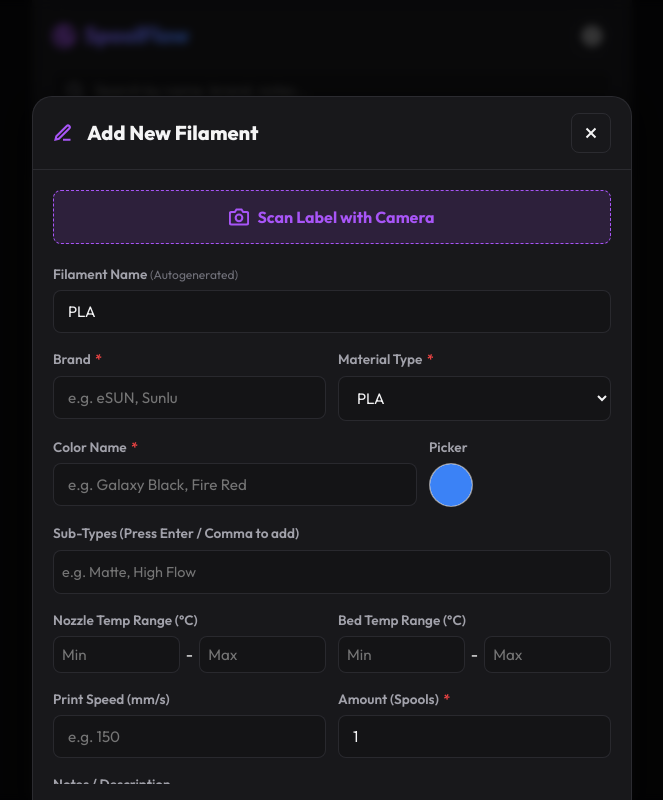
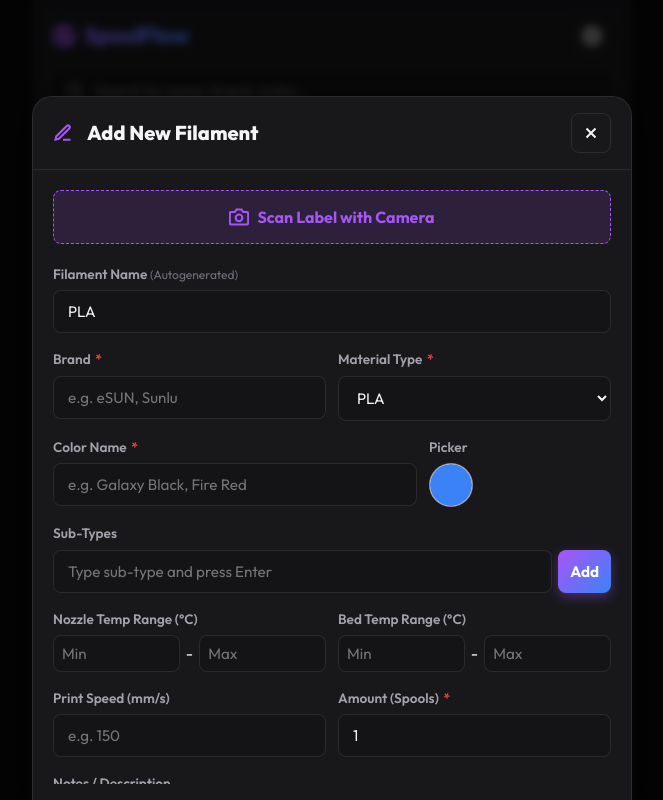
Before and after one commit to paulandrei-123/FilamentTracker, a React (Vite) app: page / in a window 1280 px wide. Both pictures are taken after a click on the button 872 px from the left and 748 px from the top of the page. Shown: the whole page, without its empty margins (308-971 px from the left). Built offline with nearby package versions, Linux system fonts and the light colour scheme.

Commit message:
Implement brand matching, sub-type save fixes, and select dropdowns in FilamentForm

```diff
--- a/src/components/FilamentForm.tsx
+++ b/src/components/FilamentForm.tsx
@@ -1,4 +1,4 @@
-import React, { useState, useEffect } from 'react';
+import React, { useState, useEffect, useMemo } from 'react';
 import type { Filament } from '../types';
 import { ColorPickerCanvas } from './ColorPickerCanvas';
 
@@ -45,6 +45,36 @@ const normalizeHex = (colorStr: string): string => {
   return '#3b82f6';
 };
 
+// Helper to find a matching brand in existing filaments using casing/whitespace/punctuation-insensitive match
+const findMatchingBrand = (newBrand: string, filaments: Filament[]): string => {
+  const cleanNew = newBrand.trim();
+  const normalizedNew = cleanNew.toLowerCase().replace(/[\s\-_]+/g, '');
+  if (!normalizedNew) return cleanNew;
+  for (const f of filaments) {
+    if (f.brand.toLowerCase().replace(/[\s\-_]+/g, '') === normalizedNew) {
+      return f.brand;
+    }
+  }
+  return cleanNew;
+};
+
+// Helper to find a matching sub-type in existing filaments using casing/whitespace/punctuation-insensitive match
+const findMatchingSubType = (newSubType: string, filaments: Filament[]): string => {
+  const cleanNew = newSubType.trim();
+  const normalizedNew = cleanNew.toLowerCase().replace(/[\s\-_]+/g, '');
+  if (!normalizedNew) return cleanNew;
+  for (const f of filaments) {
+    if (f.subTypes) {
+      for (const sub of f.subTypes) {
+        if (sub.toLowerCase().replace(/[\s\-_]+/g, '') === normalizedNew) {
+          return sub;
+        }
+      }
+    }
+  }
+  return cleanNew;
+};
+
 interface FilamentFormProps {
   filament?: Filament; // If editing or duplicating
   isDuplicate?: boolean; // If duplicating
@@ -83,6 +113,39 @@ export const FilamentForm: React.FC<FilamentFormProps> = ({
   );
   const [pictures, setPictures] = useState<string[]>(filament?.pictures || []);
 
+  // Derived lists for existing values dropdowns
+  const uniqueBrands = useMemo(() => {
+    const brands = new Set<string>();
+    existingFilaments.forEach((f) => {
+      if (f.brand) brands.add(f.brand);
+    });
+    return Array.from(brands).sort();
+  }, [existingFilaments]);
+
+  const uniqueSubTypes = useMemo(() => {
+    const subs = new Set<string>();
+    existingFilaments.forEach((f) => {
+      if (f.subTypes) {
+        f.subTypes.forEach((s) => {
+          if (s) subs.add(s);
+        });
+      }
+    });
+    return Array.from(subs).sort();
+  }, [existingFilaments]);
+
+  // Toggle states for text-input vs dropdown selects
+  const [showNewBrandInput, setShowNewBrandInput] = useState(() => {
+    if (uniqueBrands.length === 0) return true;
+    if (!filament?.brand) return false;
+    if (!uniqueBrands.includes(filament.brand)) return true;
+    return false;
+  });
+
+  const [showNewSubTypeInput, setShowNewSubTypeInput] = useState(() => {
+    return uniqueSubTypes.length === 0;
+  });
+
   const originalAutoName = filament
     ? `${filament.brand} ${filament.type} ${filament.color} ${(filament.subTypes || []).join(' ')}`.trim().replace(/\s+/g, ' ')
     : '';
@@ -115,8 +178,11 @@ export const FilamentForm: React.FC<FilamentFormProps> = ({
     if (e.key === 'Enter' || e.key === ',') {
       e.preventDefault();
       const val = subTypeInput.trim();
-      if (val && !subTypes.includes(val)) {
-        setSubTypes([...subTypes, val]);
+      if (val) {
+        const matched = findMatchingSubType(val, existingFilaments);
+        if (!subTypes.includes(matched)) {
+          setSubTypes([...subTypes, matched]);
+        }
       }
       setSubTypeInput('');
     }
@@ -302,7 +368,16 @@ If a value is not found on the label, return null for that field. Make your best
   };
 
   const fillFormFromScannedData = (parsed: any) => {
-    if (parsed.brand) setBrand(parsed.brand);
+    if (parsed.brand) {
+      const matchedBrand = findMatchingBrand(parsed.brand, existingFilaments);
+      setBrand(matchedBrand);
+      // Determine if scanned brand matches existing so dropdown view matches
+      if (uniqueBrands.includes(matchedBrand)) {
+        setShowNewBrandInput(false);
+      } else {
+        setShowNewBrandInput(true);
+      }
+    }
     if (parsed.type) setType(parsed.type);
     if (parsed.color) setColor(parsed.color);
     if (parsed.colorHex) {
@@ -312,7 +387,7 @@ If a value is not found on the label, return null for that field. Make your best
     }
     if (parsed.subTypes && Array.isArray(parsed.subTypes)) {
       // Merge unique
-      setSubTypes(parsed.subTypes.filter(Boolean));
+      setSubTypes(parsed.subTypes.filter(Boolean).map((st: string) => findMatchingSubType(st, existingFilaments)));
     }
     if (parsed.nozzleTempMin) setNozzleTempMin(parsed.nozzleTempMin);
     if (parsed.nozzleTempMax) setNozzleTempMax(parsed.nozzleTempMax);
@@ -338,7 +413,9 @@ If a value is not found on the label, return null for that field. Make your best
   const handleSubmit = (e: React.FormEvent) => {
     e.preventDefault();
 
-    if (!brand.trim()) {
+    const cleanedBrand = findMatchingBrand(brand, existingFilaments);
+
+    if (!cleanedBrand) {
       alert('Brand is required!');
       return;
     }
@@ -351,18 +428,28 @@ If a value is not found on the label, return null for that field. Make your best
       return;
     }
 
+    // Process sub-type input if anything was typed but not converted to a chip
+    let finalSubTypes = subTypes.map((st: string) => findMatchingSubType(st, existingFilaments));
+    const remainingSubType = subTypeInput.trim();
+    if (remainingSubType) {
+      const matchedRemaining = findMatchingSubType(remainingSubType, existingFilaments);
+      if (!finalSubTypes.includes(matchedRemaining)) {
+        finalSubTypes.push(matchedRemaining);
+      }
+    }
+
     const savedName = isNameAutogenerated
-      ? name
-      : name.trim() || `${brand} ${type} ${color} ${subTypes.join(' ')}`.trim().replace(/\s+/g, ' ');
+      ? `${cleanedBrand} ${type} ${color} ${finalSubTypes.join(' ')}`.trim().replace(/\s+/g, ' ')
+      : name.trim() || `${cleanedBrand} ${type} ${color} ${finalSubTypes.join(' ')}`.trim().replace(/\s+/g, ' ');
 
     const newFilament: Filament = {
       id: (filament && !isDuplicate) ? filament.id : crypto.randomUUID(),
       name: savedName,
-      brand: brand.trim(),
+      brand: cleanedBrand,
       type: type.trim(),
       color: color.trim(),
       colorHex,
-      subTypes,
+      subTypes: finalSubTypes,
       pictures,
       nozzleTempMin: nozzleTempMin === '' ? null : Number(nozzleTempMin),
       nozzleTempMax: nozzleTempMax === '' ? null : Number(nozzleTempMax),
@@ -478,20 +565,54 @@ If a value is not found on the label, return null for that field. Make your best
                 <label className="form-label">
                   Brand <span className="required">*</span>
                 </label>
+                {showNewBrandInput ? (
+                  <div style={{ display: 'flex', gap: '6px' }}>
                     <input
                       type="text"
                       className="form-input"
+                      style={{ flex: 1 }}
                       value={brand}
                       onChange={(e) => setBrand(e.target.value)}
                       placeholder="e.g. eSUN, Sunlu"
-                  list="brands-suggestions"
                       required
                     />
-                <datalist id="brands-suggestions">
-                  {Array.from(new Set(existingFilaments.map((f) => f.brand))).map((b, idx) => (
-                    <option key={idx} value={b} />
+                    {uniqueBrands.length > 0 && (
+                      <button
+                        type="button"
+                        className="btn-secondary"
+                        onClick={() => {
+                          setShowNewBrandInput(false);
+                          if (!brand || !uniqueBrands.includes(brand)) {
+                            setBrand(uniqueBrands[0] || '');
+                          }
+                        }}
+                        style={{ padding: '0 12px', fontSize: '0.8rem', whiteSpace: 'nowrap' }}
+                      >
+                        Choose Existing
+                      </button>
+                    )}
+                  </div>
+                ) : (
+                  <select
+                    className="form-select"
+                    value={brand}
+                    onChange={(e) => {
+                      if (e.target.value === '__NEW__') {
+                        setShowNewBrandInput(true);
+                        setBrand('');
+                      } else {
+                        setBrand(e.target.value);
+                      }
+                    }}
+                    required
+                  >
+                    <option value="" disabled>-- Select Brand --</option>
+                    {uniqueBrands.map((b, idx) => (
+                      <option key={idx} value={b}>{b}</option>
                     ))}
-                </datalist>
+                    <option value="__NEW__" style={{ fontWeight: 'bold', color: 'var(--accent-color)' }}>+ Add New Brand...</option>
+                  </select>
+                )}
               </div>
 
               {/* Type */}
@@ -568,23 +689,86 @@ If a value is not found on the label, return null for that field. Make your best
 
             {/* Subtypes Tags */}
             <div className="form-group">
-              <label className="form-label">Sub-Types (Press Enter / Comma to add)</label>
-              <div className="tag-input-container">
+              <label className="form-label">Sub-Types</label>
+              {subTypes.length > 0 && (
+                <div className="tag-input-container" style={{ marginBottom: '8px', flexWrap: 'wrap', gap: '6px' }}>
                   {subTypes.map((tag, idx) => (
                     <span key={idx} className="tag-pill">
                       {tag}
                       <button type="button" onClick={() => removeSubType(idx)}>&times;</button>
                     </span>
                   ))}
+                </div>
+              )}
+
+              {showNewSubTypeInput ? (
+                <div style={{ display: 'flex', gap: '6px' }}>
                   <input
                     type="text"
-                  className="tag-input-field"
+                    className="form-input"
+                    style={{ flex: 1 }}
                     value={subTypeInput}
                     onChange={(e) => setSubTypeInput(e.target.value)}
                     onKeyDown={handleAddSubType}
-                  placeholder="e.g. Matte, High Flow"
+                    placeholder="Type sub-type and press Enter"
                   />
+                  <button
+                    type="button"
+                    className="btn-primary"
+                    onClick={() => {
+                      const val = subTypeInput.trim();
+                      if (val) {
+                        const matched = findMatchingSubType(val, existingFilaments);
+                        if (!subTypes.includes(matched)) {
+                          setSubTypes([...subTypes, matched]);
+                        }
+                        setSubTypeInput('');
+                      }
+                    }}
+                    style={{ padding: '0 12px' }}
+                  >
+                    Add
+                  </button>
+                  {uniqueSubTypes.length > 0 && (
+                    <button
+                      type="button"
+                      className="btn-secondary"
+                      onClick={() => {
+                        setShowNewSubTypeInput(false);
+                        setSubTypeInput('');
+                      }}
+                      style={{ padding: '0 12px', fontSize: '0.8rem', whiteSpace: 'nowrap' }}
+                    >
+                      Choose Existing
+                    </button>
+                  )}
                 </div>
+              ) : (
+                <div style={{ display: 'flex', gap: '6px' }}>
+                  <select
+                    className="form-select"
+                    style={{ flex: 1 }}
+                    value=""
+                    onChange={(e) => {
+                      const val = e.target.value;
+                      if (val === '__NEW__') {
+                        setShowNewSubTypeInput(true);
+                      } else if (val && !subTypes.includes(val)) {
+                        const matched = findMatchingSubType(val, existingFilaments);
+                        setSubTypes([...subTypes, matched]);
+                      }
+                    }}
+                  >
+                    <option value="">-- Choose Existing Sub-Type --</option>
+                    {uniqueSubTypes
+                      .filter((s) => !subTypes.includes(s))
+                      .map((s, idx) => (
+                        <option key={idx} value={s}>{s}</option>
+                      ))}
+                    <option value="__NEW__" style={{ fontWeight: 'bold', color: 'var(--accent-color)' }}>+ Add Custom Sub-Type...</option>
+                  </select>
+                </div>
+              )}
             </div>
 
             {/* Heat settings intervals */}
```
Lines whose indentation alone changed are shown as unchanged.
